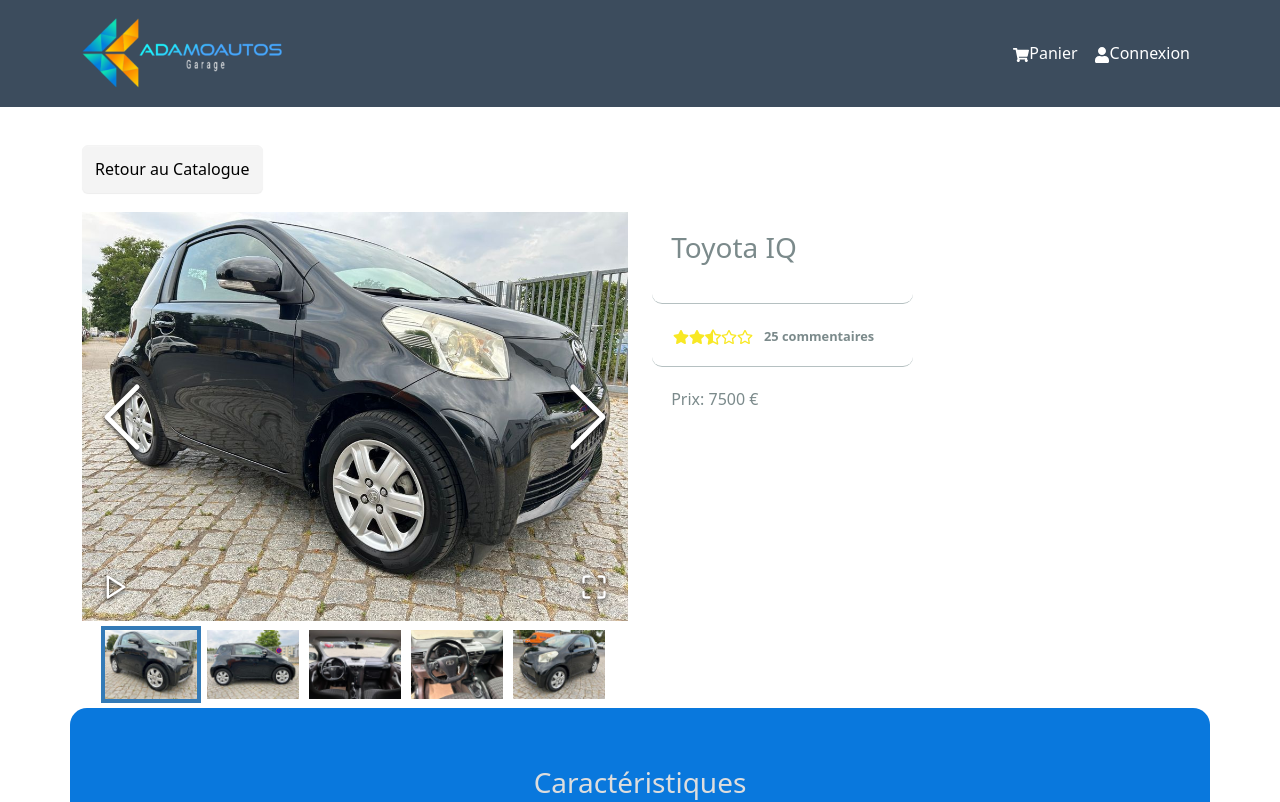
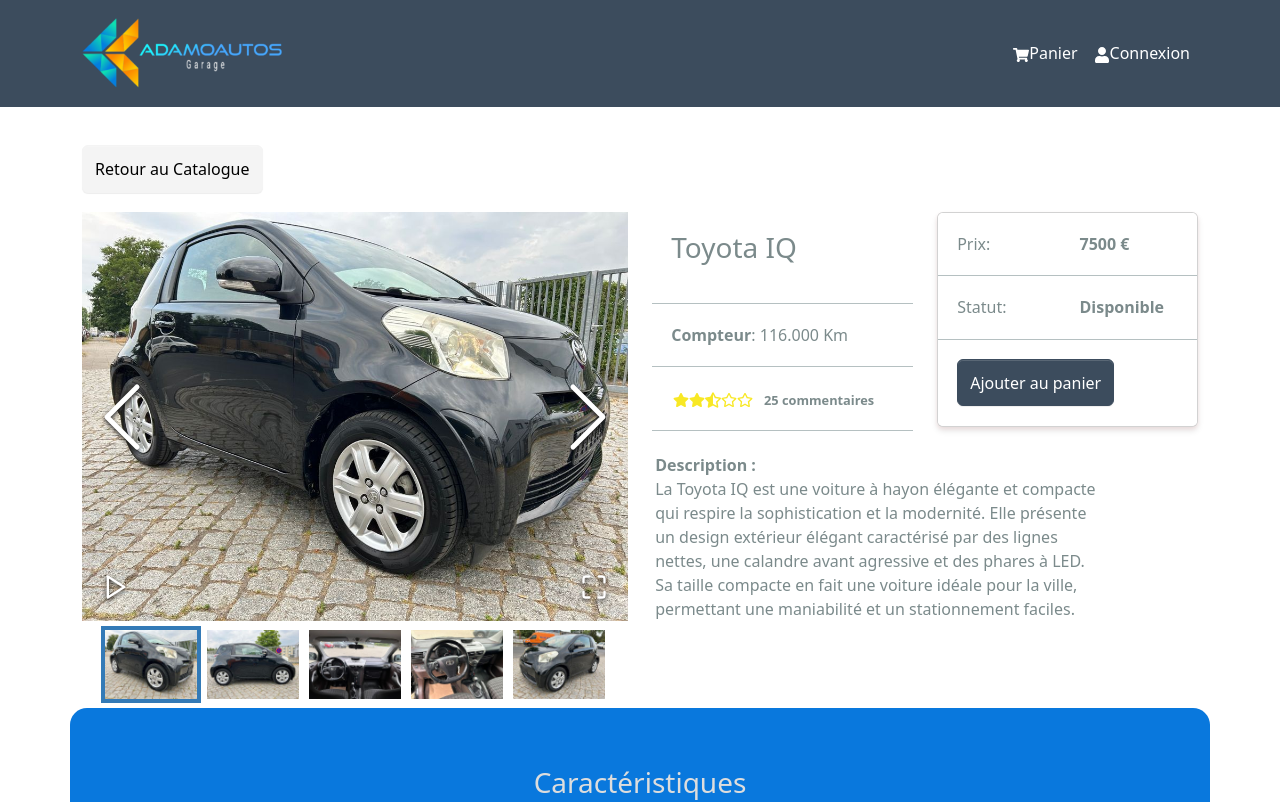
Before and after one commit to ricardomb94/carshop, a React (Create React App) app in the folder frontend/: page /product/1 in a window 1280 px wide. Shown: the top 802 px of the page. Built offline with nearby package versions, Linux system fonts and the light colour scheme.

Commit message:
Design the description section

```diff
--- a/frontend/src/assets/styles/index.css
+++ b/frontend/src/assets/styles/index.css
@@ -67,6 +67,23 @@
     border-radius: 17px;
 }
 
-.list-group-item {
-    border-radius: 10px;
+/* .list-group-item {
+    border-radius: 5px;
+} */
+
+
+
+/* .image-gallery-slide .image-gallery-image {
+    width: 100%;
+    object-fit: cover !important;
+} */
+
+.image-gallery-content .image-gallery-slide .image-gallery-image {
+    max-height: calc(100vh - 0px) !important;
 }
+
+.descript {
+    width: 28rem;
+    padding: 0.2rem;
+    position: relative;
+}
--- a/frontend/src/products.js
+++ b/frontend/src/products.js
@@ -25,7 +25,7 @@
       },
     ],
     description:
-      "L'Audi A1 est une voiture à hayon élégante et compacte qui respire la sophistication et la modernité. Elle présente un design extérieur élégant caractérisé par des lignes nettes, une calandre avant agressive et des phares à LED. Sa taille compacte en fait une voiture idéale pour la ville, permettant une maniabilité et un stationnement faciles.",
+      "La Toyota IQ est une voiture à hayon élégante et compacte qui respire la sophistication et la modernité. Elle présente un design extérieur élégant caractérisé par des lignes nettes, une calandre avant agressive et des phares à LED. Sa taille compacte en fait une voiture idéale pour la ville, permettant une maniabilité et un stationnement faciles.",
     features: [
       { marque: "Toyota IQ" },
       { année: 2009 },
@@ -46,7 +46,7 @@
     year: 2009,
     category: "Essence",
     color: "noire",
-    countInStock: 0,
+    countInStock: 10,
     price: 7500,
     rating: 2.5,
     provenance: "Belgique",
@@ -93,7 +93,7 @@
       },
     ],
     description:
-      "Le Volswagen Up! est une petite voiture citadine compacte connue pour sa taille réduite, sa praticité et son efficacité. Elle arbore un design moderne, un intérieur étonnamment spacieux pour sa catégorie et diverses fonctionnalités et technologies modernes. Avec sa maniabilité réactive et ses options respectueuses de l'environnement, elle est bien adaptée à la conduite en ville et aux déplacements quotidiens.",
+      "La Volswagen Up! est une petite voiture citadine compacte connue pour sa taille réduite, sa praticité et son efficacité. Elle arbore un design moderne, un intérieur étonnamment spacieux pour sa catégorie et diverses fonctionnalités et technologies modernes. Avec sa maniabilité réactive et ses options respectueuses de l'environnement, elle est bien adaptée à la conduite en ville et aux déplacements quotidiens.",
     features: [
       { marque: "Toyota IQ" },
       { année: 2009 },
@@ -114,7 +114,7 @@
     year: 2013,
     category: "essence",
     color: "blanche",
-    countInStock: 0,
+    countInStock: 6,
     price: 9000,
     rating: 4.5,
     provenance: "Allemagne",
@@ -155,7 +155,7 @@
       // },
     ],
     description:
-      "L'Audi A1 est une voiture à hayon élégante et compacte qui respire la sophistication et la modernité. Elle présente un design extérieur élégant caractérisé par des lignes nettes, une calandre avant agressive et des phares à LED. Sa taille compacte en fait une voiture idéale pour la ville, permettant une maniabilité et un stationnement faciles.",
+      "La Toyota  Yaris est une voiture à hayon élégante et compacte qui respire la sophistication et la modernité. Elle présente un design extérieur élégant caractérisé par des lignes nettes, une calandre avant agressive et des phares à LED. Sa taille compacte en fait une voiture idéale pour la ville, permettant une maniabilité et un stationnement faciles.",
     features: [
       { marque: "Toyota IQ" },
       { année: 2009 },
--- a/frontend/src/screens/ProductScreen.jsx
+++ b/frontend/src/screens/ProductScreen.jsx
@@ -31,6 +31,7 @@
         <Link className="btn btn-light my-3" to="/">Retour au Catalogue</Link>
         <Row>
             <Col md={6}>
+            {/* <Card> */}
                 {/* <Image src={product.images[0].original} alt={product.brand} fluid/> */}
                 {/* <Card className='my-3 p-3 rounded'> */}
                   <ImageGallery
@@ -44,14 +45,51 @@
             <Col md={3}>
                 <ListGroup variant='flush'>
                     <ListGroup.Item>
-                        <h3>{product.name}</h3>
+                      <h3>{product.name}</h3>
                     </ListGroup.Item>
+                    <ListGroup.Item><strong>Compteur</strong>: {product.odometerReading} </ListGroup.Item>
                     <ListGroup.Item>
-                        <Rating value={product.rating} text={`${product.numReviews} commentaires`}/>
-                        </ListGroup.Item>
-                        <ListGroup.Item>Prix: {product.price} €</ListGroup.Item>
-                    </ListGroup>
-                </Col>
+                      <Rating value={product.rating} text={`${product.numReviews} commentaires`}/>
+                    </ListGroup.Item>
+                    <ListGroup className='my-3 descript'><strong>Description : </strong> {product.description} </ListGroup>
+                </ListGroup>
+            </Col>
+            {/* <Col md={3}></Col> */}
+            <Col md={3}>
+              <Card>
+                <ListGroup variant='flush'>
+                  <ListGroup.Item>
+                    <Row>
+                      <Col>Prix:</Col>
+                      <Col>
+                        <strong>{product.price} €</strong>
+                      </Col>
+                    </Row>
+                  </ListGroup.Item>
+                  <ListGroup.Item>
+                    <Row>
+                      <Col>Statut:</Col>
+                      <Col>
+                        <strong>{product.countInStock > 0 ? "Disponible" : "indisponible"}</strong>
+                      </Col>
+                    </Row>
+                  </ListGroup.Item>
+
+                  <ListGroup.Item>
+                   <Button
+                    className="btn-block"
+                    type="button"
+                    disabled={product.countInStock === 0}
+                    >
+                      Ajouter au panier
+                   </Button>
+                  </ListGroup.Item>
+                </ListGroup>
+              </Card>
+              {/* <Row>
+                <Col className='mt-5'><strong>Description : </strong> {product.description}</Col>
+              </Row> */}
+            </Col>
         </Row>
         <Features product={product}/>
 
```
